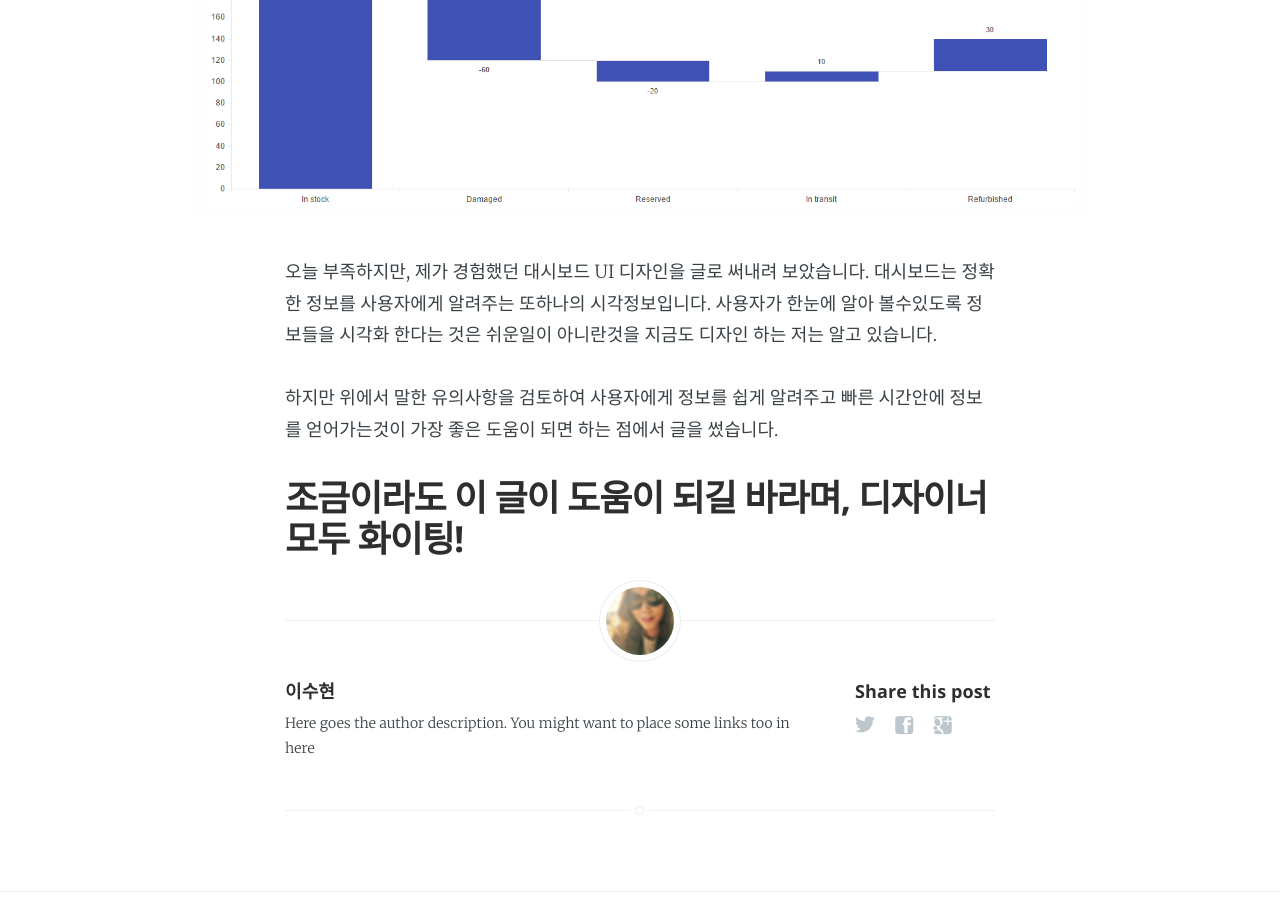
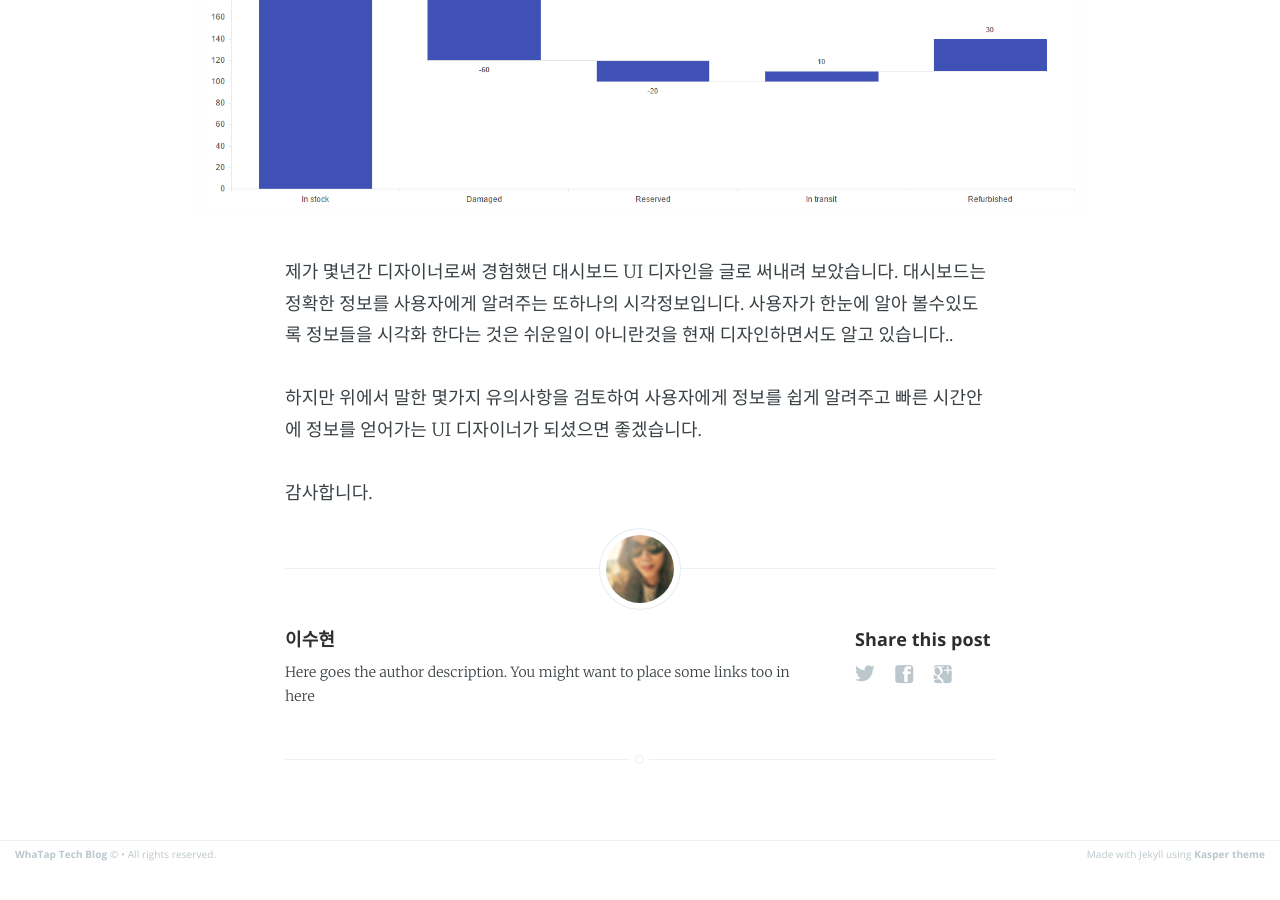
Before and after one commit to whatap/whatap.github.io, a Jekyll site: the page built from _posts/2015-09-17-UserInterface.md, in a window 1280 px wide and 900 px high, scrolled down 10905 px. Built offline with Jekyll 4.4.1, drawn with Linux system fonts in a browser that asks for light colours; Markdown is read by kramdown in place of the engine named in the settings; after the commit the page ends 11773 px from its top, so only the background shows below that.

Commit message:
글 수정

```diff
--- a/_posts/2015-09-17-UserInterface.md
+++ b/_posts/2015-09-17-UserInterface.md
@@ -149,9 +149,10 @@
 
 
 
-오늘 부족하지만, 제가 경험했던 대시보드 UI 디자인을 글로 써내려 보았습니다.  대시보드는 정확한 정보를 사용자에게 알려주는 또하나의 시각정보입니다.
-사용자가 한눈에 알아 볼수있도록 정보들을 시각화 한다는 것은 쉬운일이 아니란것을 지금도 디자인 하는 저는 알고 있습니다.
+제가 몇년간 디자이너로써 경험했던 대시보드 UI 디자인을 글로 써내려 보았습니다.
+대시보드는 정확한 정보를 사용자에게 알려주는 또하나의 시각정보입니다.
+사용자가 한눈에 알아 볼수있도록 정보들을 시각화 한다는 것은 쉬운일이 아니란것을 현재 디자인하면서도 알고 있습니다..
 
-하지만 위에서 말한 유의사항을 검토하여 사용자에게 정보를 쉽게 알려주고 빠른 시간안에 정보를 얻어가는것이 가장 좋은 도움이 되면 하는 점에서 글을 썼습니다.
+하지만 위에서 말한 몇가지 유의사항을 검토하여 사용자에게 정보를 쉽게 알려주고 빠른 시간안에 정보를 얻어가는 UI 디자이너가 되셨으면 좋겠습니다.
 
-## 조금이라도 이 글이 도움이 되길 바라며, 디자이너 모두 화이팅!
+감사합니다.
```
